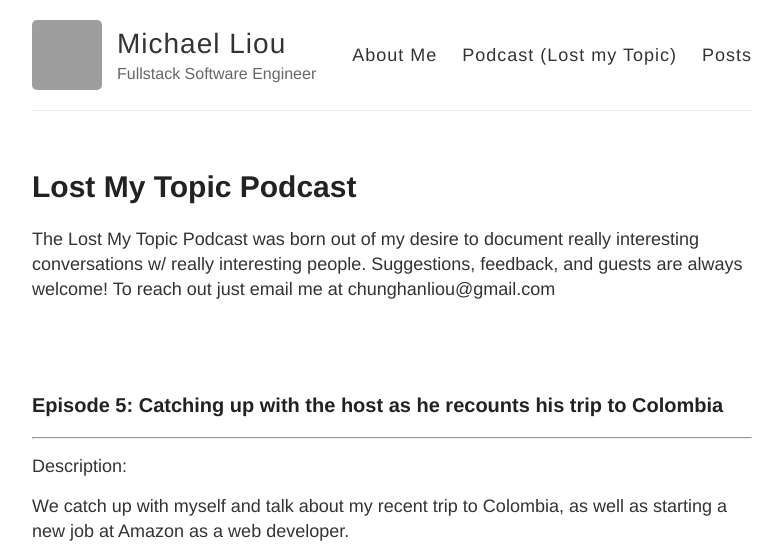
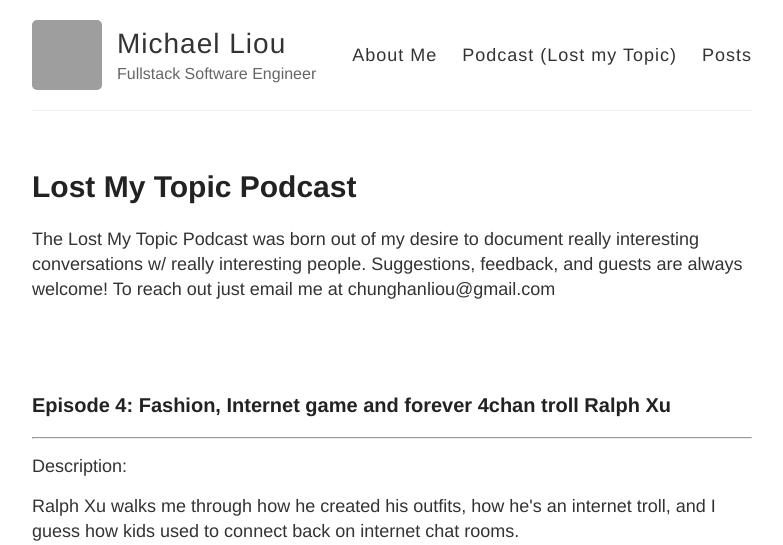
Before and after one commit to mliou8/mliou8.github.io, a Jekyll site: the page built from lostmytopic.html, in a window 1280 px wide and 1400 px high. Shown: the top 545 px of the window, without its empty margins (248-1031 px from the left). Built offline with Jekyll 4.4.1, drawn with Linux system fonts in a browser that asks for light colours; some of the changed text lies outside the part shown; grey boxes are pictures that could not be loaded.

Commit message:
Update lostmytopic.html

```diff
--- a/lostmytopic.html
+++ b/lostmytopic.html
@@ -7,21 +7,6 @@ permalink: /lostmytopic/
 Suggestions, feedback, and guests are always welcome! To reach out just email me at chunghanliou@gmail.com </p>
 <br>
 <br>
-
-
-<h3>Episode 5: Catching up with the host as he recounts his trip to Colombia</h3>
-<hr>
-
-<p> Description: <p>
-We catch up with myself and talk about my recent trip to Colombia, as well as starting a new job at Amazon as a web developer.
-
-<iframe width="100%" height="300" scrolling="no" frameborder="no" allow="autoplay" src="https://w.soundcloud.com/player/?url=https%3A//api.soundcloud.com/tracks/416565570&color=%23ff5500&auto_play=false&hide_related=false&show_comments=true&show_user=true&show_reposts=false&show_teaser=true&visual=true"></iframe><br>
-<br>
-<ul>
-<li> What exactly is an insight? </li>
-<li> How to guide someone to share your knowledge? </li>
-<li> Bringing people into the TMI (the mind illuminated) framework </li>
-</ul>
 
 <h3>Episode 4: Fashion, Internet game and forever 4chan troll Ralph Xu</h3>
 <hr>
```
